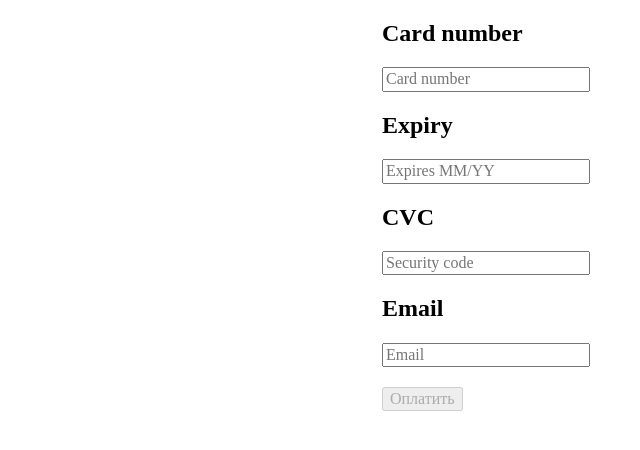
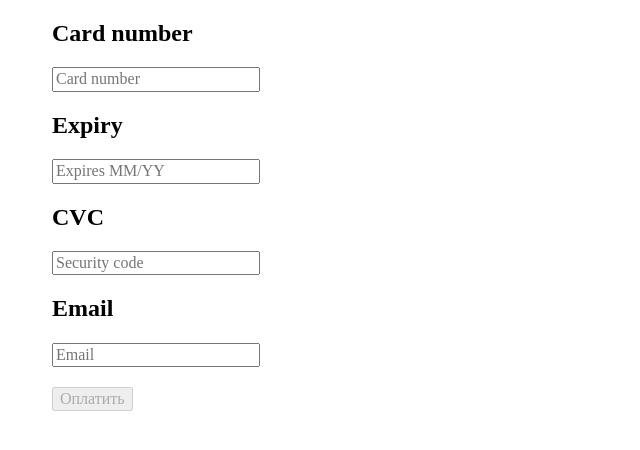
Before and after one commit to Agafocean/CreditCard, a website built with webpack: page src/index.html in a window 1280 px wide. Shown: the whole page, without its empty margins (98-738 px from the left). Built offline with nearby package versions, Linux system fonts and the light colour scheme; what payment would draw is missing.

Commit message:
Update main.css

```diff
--- a/src/css/main.css
+++ b/src/css/main.css
@@ -14,6 +14,6 @@ input.invalid {
 
 .container {
     max-width: 320px;
-    margin: 0 auto;
-/*    padding: 0 50px;*/
+ /*   margin: 0 auto; */
+    padding: 0 150px;
 }
```
